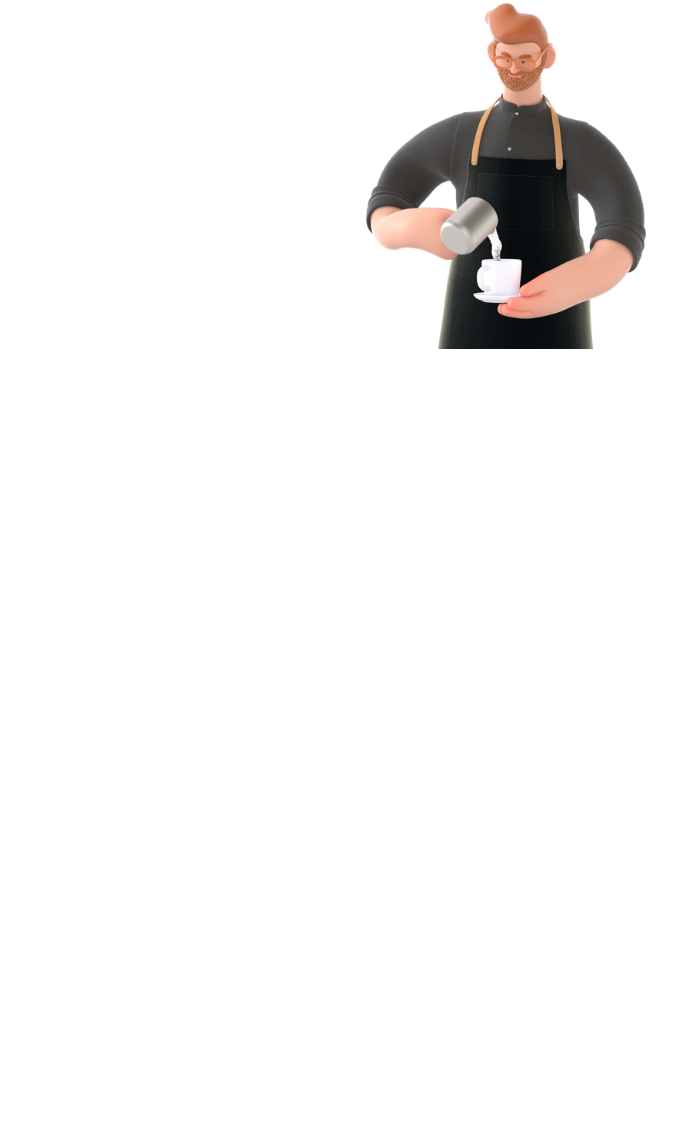
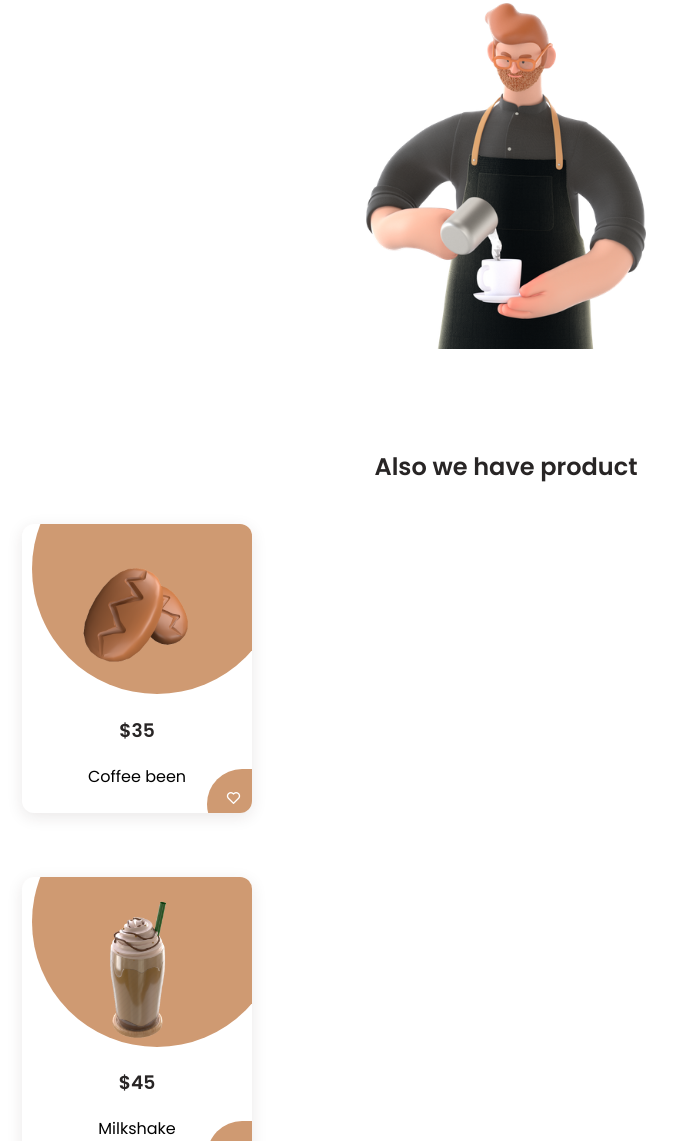
Before and after one commit to er-ebrahimi/Coffe-Website, a plain HTML site: page index.html in a window 1280 px wide. Shown: the part 1659-2800 px from the top of the page, without its empty margins (2-679 px from the left). Before the commit the page ends 2024 px from the top, so only its background shows below. Drawn offline with nearby package versions, Linux system fonts and the light colour scheme.

Commit message:
did all the articel of product without swiper

```diff
--- a/assets/css/styles.css
+++ b/assets/css/styles.css
@@ -315,3 +315,51 @@ body.dark-theme {
 .resever__img {
     width: 280px;
 }
+
+/* product */
+.product__card {
+    position: relative;
+    width: 230px;
+    background-color: var(--container-color);
+    box-shadow: 0 4px 16px hsla(355, 25%, 15%, .1);
+    border-radius: .75rem;
+    padding: 1rem 1rem 1.5rem;
+    text-align: center;
+    margin-bottom: 4rem;
+    overflow: hidden;
+
+}
+
+.product__overaly {
+    background-color: var(--first-color);
+    width: 250px;
+    height: 250px;
+    position: absolute;
+    top: -5rem;
+    left: .65rem;
+    border-radius: 50%;
+    z-index: 0;
+}
+
+.product__img {
+    position: relative;
+    width: 150px;
+    transition: .3s;
+}
+
+.product__button {
+    position: absolute;
+    width: 2rem;
+    right: -43px;
+    bottom: -26px;
+    border: none;
+}
+
+.product__icon {
+    margin-left: -35px;
+    margin-bottom: 14px;
+}
+
+.product__card:hover .product__img {
+    transform: translateY(-.5rem);
+}
--- a/index.html
+++ b/index.html
@@ -95,6 +95,7 @@
                 </div>
             </div>
         </section>
+        <!-- Reserve -->
         <section class="reserve section container">
             <div class="grid  reserve__container">
                 <div class="reserve__data">
@@ -108,6 +109,52 @@
                 <img src="assets/picture/waiter-making-coffee-3462715-2903816.png" alt="" class="resever__img">
             </div>
         </section>
+        <!-- Product -->
+        <section class="product section container">
+            <h2 class="section__title">Also we have product</h2>
+            <div class="prodect__container">
+                <div class="swiper product-swiper">
+                    <div class="swiper-wrapper">
+                        <article class="product__card swiper-slide">
+                            <div class="product__overaly"></div>
+                            <img src="assets/picture/coffee_been.png" alt="" class="product__img">
+                            <h3 class="product__price">$35</h3>
+                            <span class="product__title">Coffee been</span>
+                            <button class="button product__button">
+                                <i class='bx bx-heart product__icon'></i>
+                            </button>
+                        </article>
+                        <article class="product__card swiper-slide">
+                            <div class="product__overaly"></div>
+                            <img src="assets/picture/shake.png" alt="" class="product__img">
+                            <h3 class="product__price">$45</h3>
+                            <span class="product__title">Milkshake</span>
+                            <button class="button product__button">
+                                <i class='bx bx-heart product__icon'></i>
+                            </button>
+                        </article>
+                        <article class="product__card swiper-slide">
+                            <div class="product__overaly"></div>
+                            <img src="assets/picture/cup_.png" alt="" class="product__img">
+                            <h3 class="product__price">$55</h3>
+                            <span class="product__title">Cappuccino</span>
+                            <button class="button product__button">
+                                <i class='bx bx-heart product__icon'></i>
+                            </button>
+                        </article>
+                        <article class="product__card swiper-slide">
+                            <div class="product__overaly"></div>
+                            <img src="assets/picture/Hot_chocolate.png" alt="" class="product__img">
+                            <h3 class="product__price">$65</h3>
+                            <span class="product__title">Hot chocolate</span>
+                            <button class="button product__button">
+                                <i class='bx bx-heart product__icon'></i>
+                            </button>
+                        </article>
+                    </div>
+                </div>
+            </div>
+        </section>
     </main>
     <main></main>
     <footer></footer>
```
Also changed, not shown: assets/picture/Hot_chocolate.png (added), assets/picture/coffee_been.png (added), assets/picture/image-removebg-preview (2) - Copy.png (added), assets/picture/shake.png (added).
